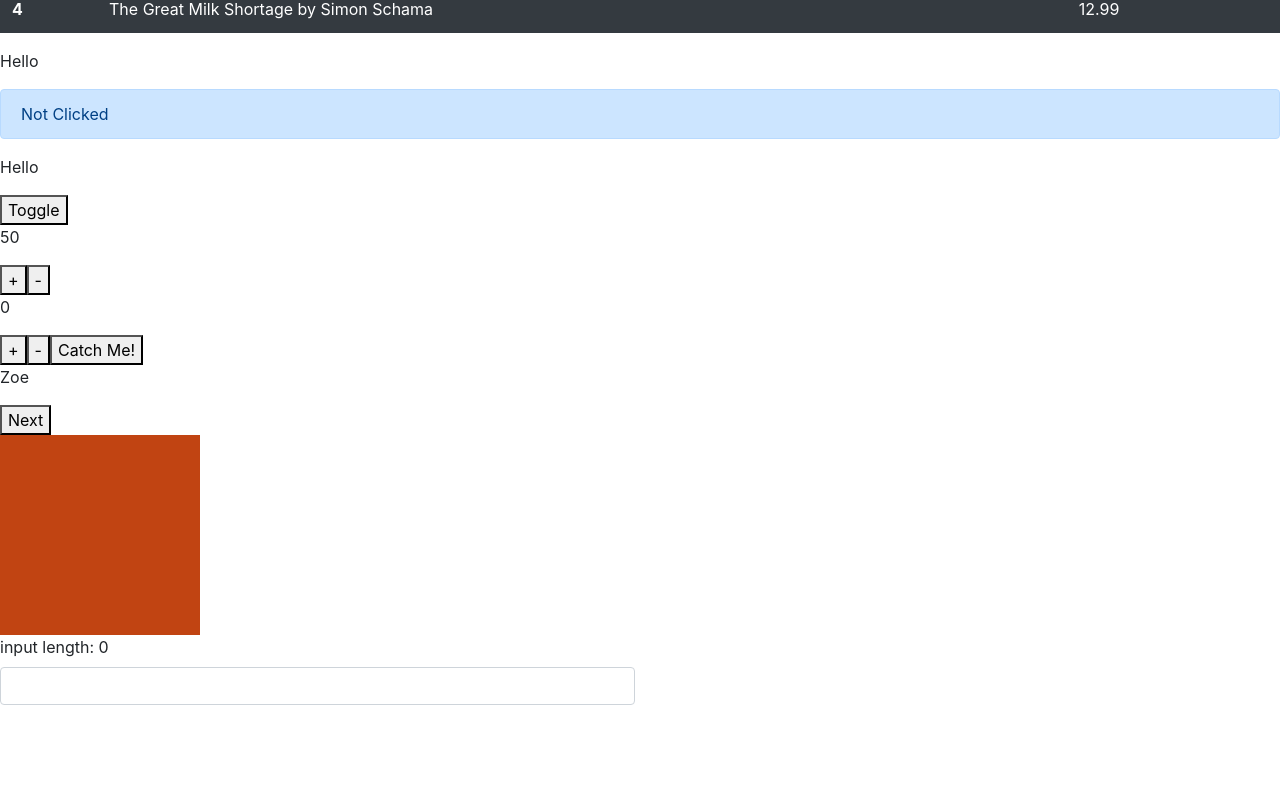
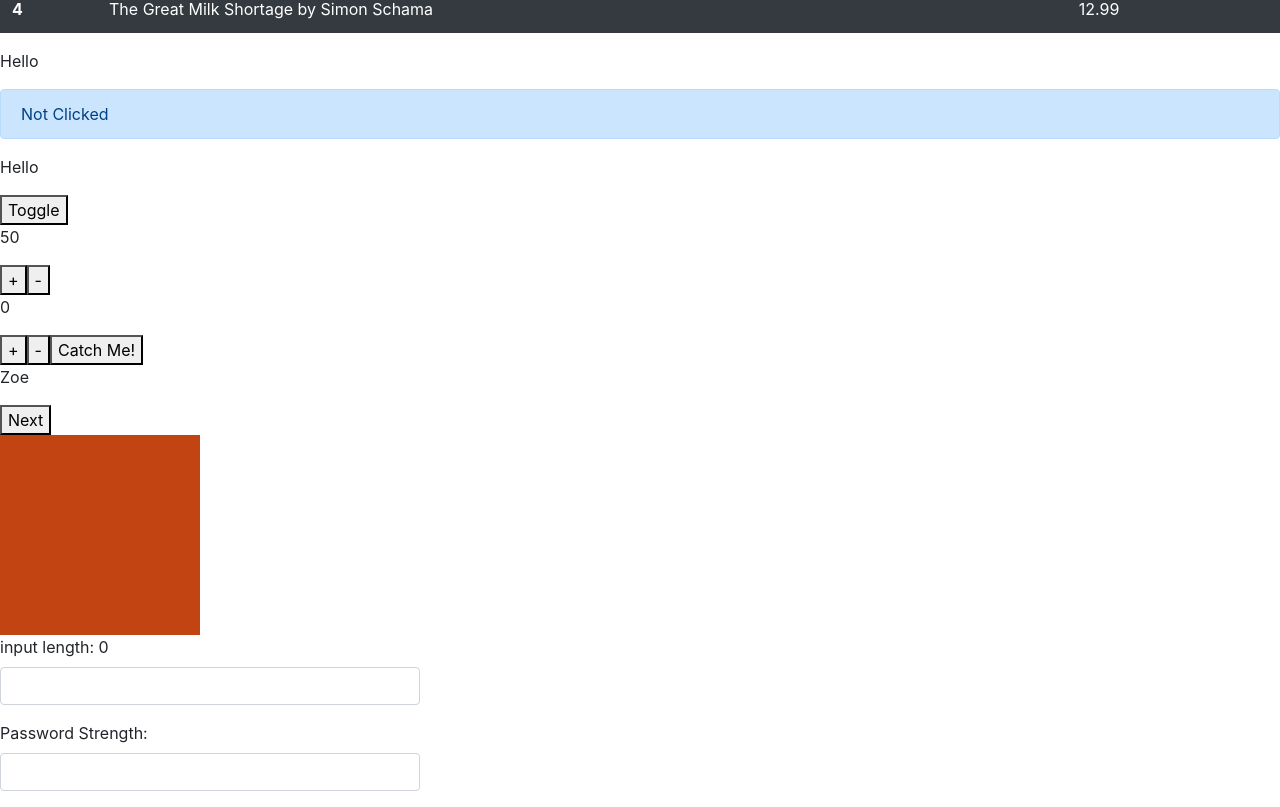
Before and after one commit to Avi-Cohen-Nehemia/react-basics, a React (Create React App) app: page / in a window 1280 px wide. Shown: the part 976-1783 px from the top of the page. Before the commit the page ends 1697 px from the top, so only its background shows below. Built offline with nearby package versions, Linux system fonts and the light colour scheme.

Commit message:
solve PasswordStrength exercise

```diff
--- a/src/components/Length/index.js
+++ b/src/components/Length/index.js
@@ -20,9 +20,9 @@ class Length extends Component {
 
         return (
             <form>
-                <div class="form-row">
-                    <div class="form-group col-md-6">
-                        <label for='input'>{`input length: ${inputValue.length}`}</label>
+                <div className="form-row">
+                    <div className="form-group col-md-4">
+                        <label htmlFor='input'>{`input length: ${inputValue.length}`}</label>
                         <input
                             id='input'
                             value={inputValue}
--- /dev/null
+++ b/src/components/PasswordStrength/index.js
@@ -0,0 +1,62 @@
+import React, { Component } from 'react';
+
+class PasswordStrength extends Component {
+    constructor(props) {
+        super(props);
+
+        this.state = {
+            inputValue: '',
+            color: ''
+        }
+
+        this.handleChange = this.handleChange.bind(this);
+    }
+
+    handleChange(e) {
+
+        // use e.currentTarget.value to keep track of
+        // the input's current value
+        let value = e.currentTarget.value
+
+        this.setState({inputValue: value});
+
+        // to avoid stale state, use the 'value' variable in
+        // this method instead of taking it from the state
+        if (value.length < 1 ) {
+            this.setState({ color: '' });
+
+        } else if (value.length < 9) {
+            this.setState({ color: 'red' });
+
+        } else if (value.length < 16) {
+            this.setState({ color: 'orange' });
+
+        } else {
+            this.setState({ color: 'red' });
+        }
+    }
+
+    render() {
+        const { inputValue, color } = this.state;
+
+        return (
+            <form>
+                <div className="form-row">
+                    <div className="form-group col-md-4">
+                        <label htmlFor='input'>{'Password Strength:'}</label>
+                        <input
+                            id='input'
+                            value={inputValue}
+                            onChange={(e) => this.handleChange(e)}
+                            className='form-control'
+                            type='text'
+                            style={{backgroundColor: color}}
+                        />
+                    </div>
+                </div>
+            </form>
+        );
+    }
+}
+
+export default PasswordStrength;
--- a/src/components/Stuff/index.js
+++ b/src/components/Stuff/index.js
@@ -1,19 +1,20 @@
 import React from 'react';
 import PropTypes from 'prop-types';
-import Header from '../Header';
-import Square from '../Square';
-import Paragraph from '../Paragraph';
-import People from '../People';
-import Basket from '../Basket';
-import FadeIn from '../FadeIn';
-import Clicked from '../Clicked';
-import ToggleText from '../ToggleText';
-import Counter from '../Counter';
+import Header from './../Header';
+import Square from './../Square';
+import Paragraph from './../Paragraph';
+import People from './../People';
+import Basket from './../Basket';
+import FadeIn from './../FadeIn';
+import Clicked from './../Clicked';
+import ToggleText from './../ToggleText';
+import Counter from './../Counter';
 import StepCounter from '../StepCounter';
-import CatchMeIfYouCan from '../CatchMeIfYouCan';
-import RollCall from '../RollCall';
-import Colors from '../Colors';
-import Length from '../Length';
+import CatchMeIfYouCan from './../CatchMeIfYouCan';
+import RollCall from './../RollCall';
+import Colors from './../Colors';
+import Length from './../Length';
+import PasswordStrength from './../PasswordStrength';
 
 const Stuff = ({ square }) => {
     return (
@@ -58,6 +59,7 @@ const Stuff = ({ square }) => {
                 colors={ ["#C14412", "#EBB31A", "#8F5318", "#009EAD", "#395967",] }
             />
             <Length />
+            <PasswordStrength />
         </>
     )
 }
```
